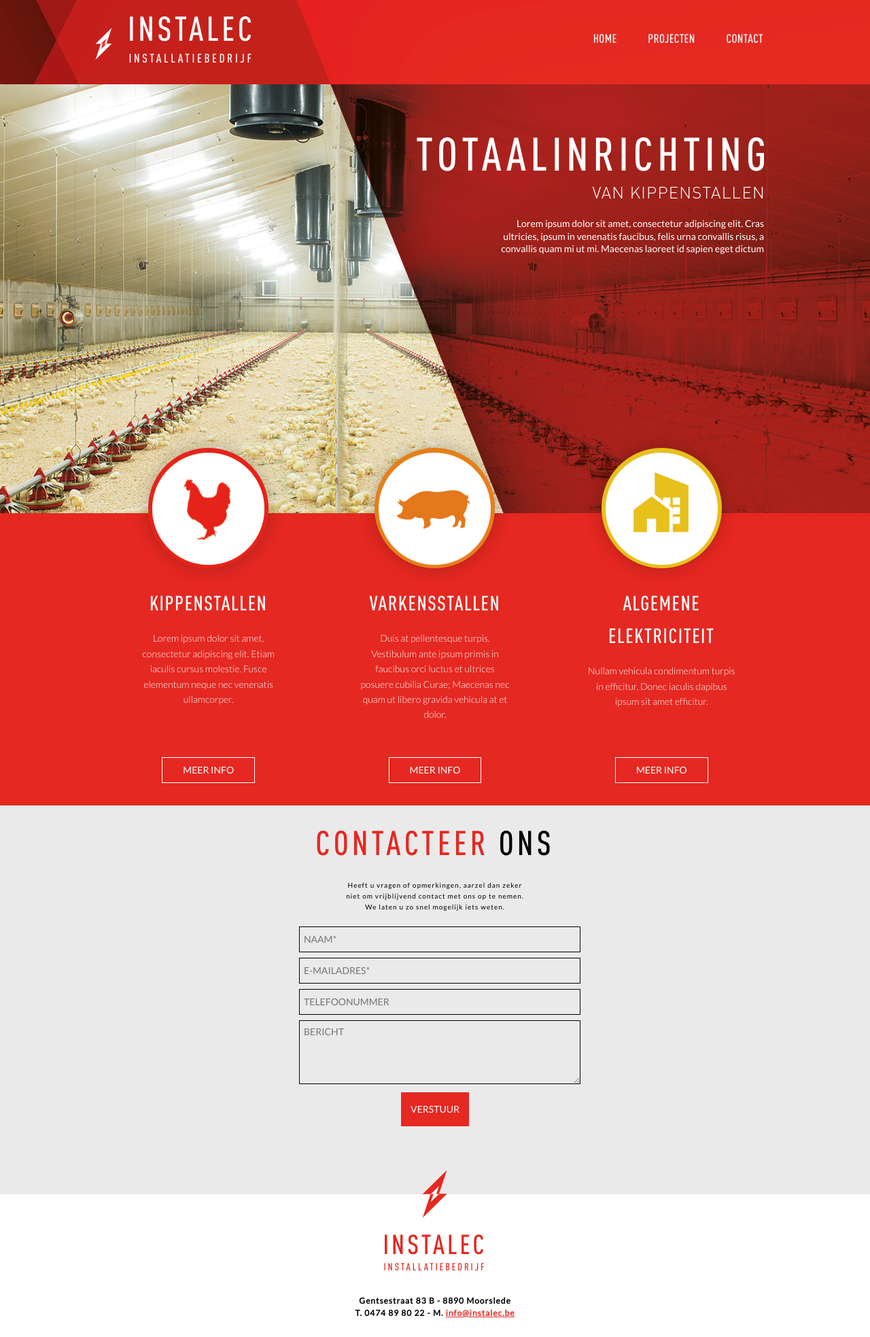
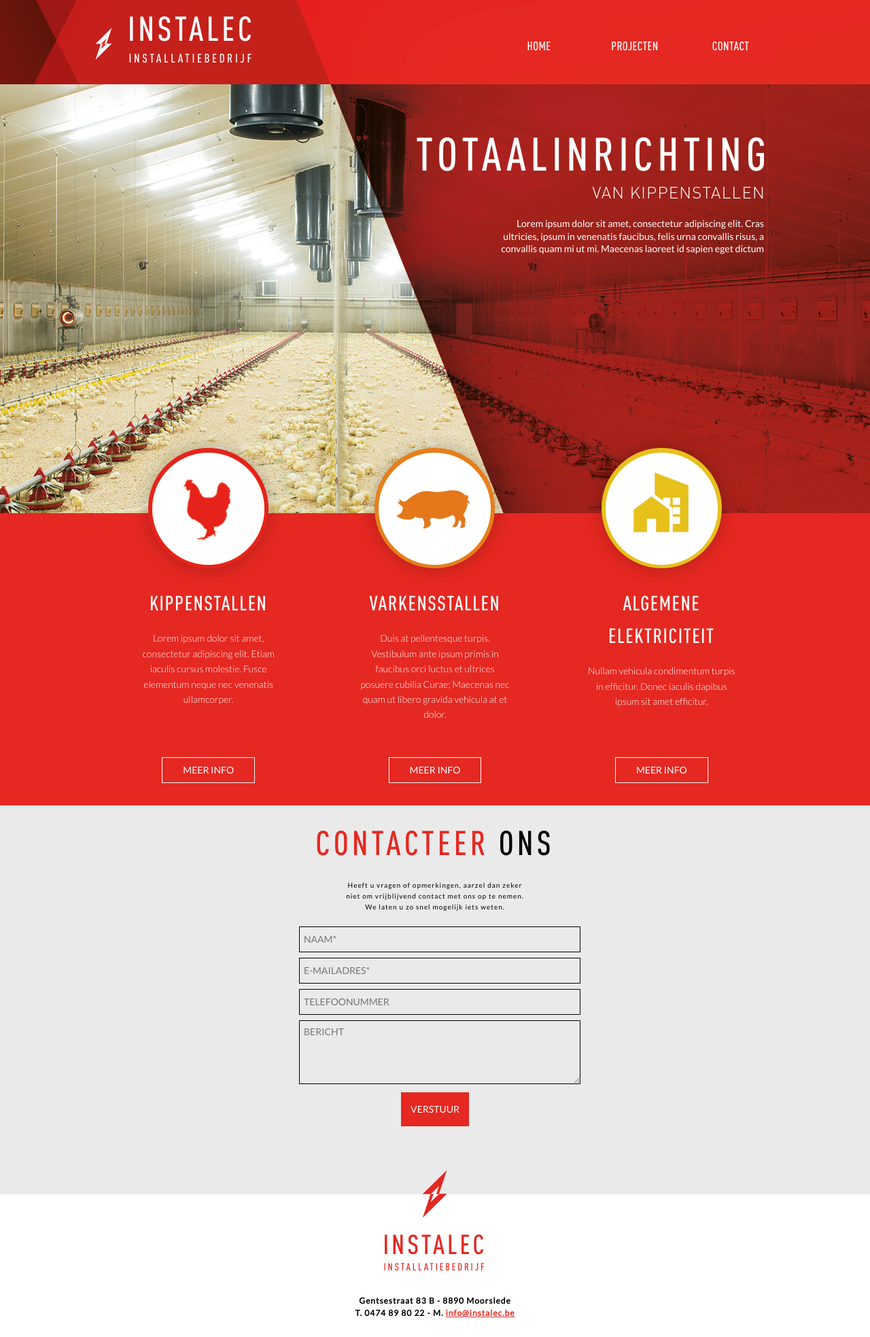
Before and after one commit to SeanStove/instalec, a Jekyll site: the page built from index.html, in a window 1280 px wide. Shown: the whole page at 68% size. Built offline with Jekyll 4.4.1, drawn with Linux system fonts in a browser that asks for light colours.

Commit message:
Added navigation with submenu

```diff
--- a/_includes/header.html
+++ b/_includes/header.html
@@ -6,9 +6,5 @@
       <div class="h1-sub">Installatiebedrijf</div>
     </div>
   </div>
-  <nav>
-    <a href="{{ "/" | prepend: site.baseurl }}">Home</a>
-    <a href="{{ "/#" | prepend: site.baseurl }}">Projecten</a>
-    <a href="{{ "/#contact" | prepend: site.baseurl }}">Contact</a>
-  </nav>
+  {% include nav.html %}
 </header>
--- /dev/null
+++ b/_includes/nav.html
@@ -0,0 +1,13 @@
+<nav>
+  <ul id="menu">
+    <li><a href="{{ "/" | prepend: site.baseurl }}">Home</a></li>
+    <li><a href="{{ "/#" | prepend: site.baseurl }}">Projecten</a>
+      <ul class="hidden">
+      <li><a href="{{ "/projecten/kippenstallen/" | prepend: site.baseurl }}">Kippenstallen</a></li>
+      <li><a href="{{ "/projecten/varkensstallen/" | prepend: site.baseurl }}">Varkensstallen</a></li>
+      <li><a href="{{ "/projecten/algemene-elektriciteit/" | prepend: site.baseurl }}">Algemene elektriciteit</a></li>
+    </ul>
+    </li>
+    <li><a href="{{ "/#contact" | prepend: site.baseurl }}">Contact</a></li>
+  </ul>
+</nav>
--- a/_sass/2-sections/_-sections-dir.scss
+++ b/_sass/2-sections/_-sections-dir.scss
@@ -1,5 +1,6 @@
 @import
         'header',
+        'header-nav',
         'footer',
         'index-slide',
         'index-projects',
--- /dev/null
+++ b/_sass/2-sections/_header-nav.sass
@@ -0,0 +1,74 @@
+nav
+  float: right
+  margin: 44px 557px 0 0
+  letter-spacing: 0.02em
+  font:
+    size: 18px
+
+  a
+    //display: inline-block
+    //color: white
+    //text-decoration: none
+    //margin-left: 42px
+
+  ul
+    list-style-type: none
+    margin: 0
+    padding: 0
+    position: absolute
+
+  li
+    display: inline-block
+    float: left
+    margin-right: 1px
+
+  li a
+    display: block
+    min-width: 140px
+    height: 50px
+    text-align: center
+    line-height: 50px
+    color: white
+    background: $bgcolor
+    text-decoration: none
+
+  li:hover a
+    background: white
+    color: $bgcolor
+
+  li:hover ul a
+    background: white
+    color: black
+    height: 40px
+    line-height: 40px
+
+  li:hover ul a:hover
+    background: #EAEAEA
+    color: black
+
+  li ul
+    display: none
+
+  li ul li
+    display: block
+    float: none
+
+  li ul li a
+    width: auto
+    min-width: 100px
+    padding: 0 20px
+
+  ul li a:hover + .hidden, .hidden:hover
+    display: block
+
+@media screen and (max-width : 760px)
+  nav
+    ul
+      position: static
+      //display: none
+
+    li
+      margin-bottom: 1px
+
+    ul li, li a
+      width: 100%
--- a/_sass/2-sections/_header.sass
+++ b/_sass/2-sections/_header.sass
@@ -12,18 +12,6 @@
     font:
       size: 50px
       weight: 500
-
-  nav
-    float: right
-    margin: 44px 157px 0 0
-    letter-spacing: 0.02em
-    font:
-      size: 18px
-    a
-      display: inline-block
-      color: white
-      text-decoration: none
-      margin-left: 42px
 
 .h1-sub
   margin: 0 0 0 10px
```
